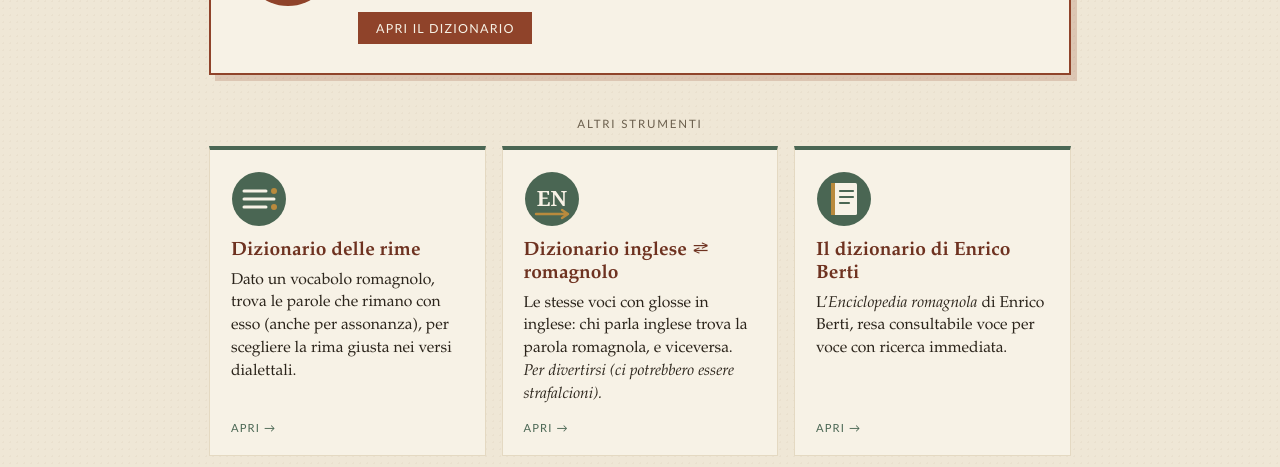
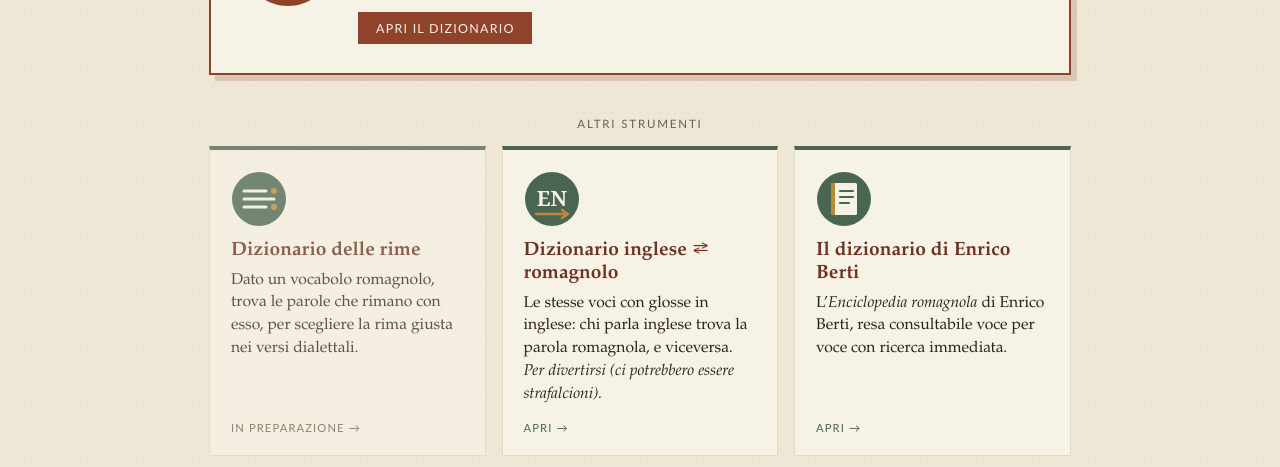
Before and after one commit to luigimascalaito-lab/dizionarioromagnolo, a plain HTML site: page index.html in a window 1280 px wide. Shown: the part 485-952 px from the top of the page. Drawn offline with Linux system fonts and the light colour scheme.

Commit message:
Add files via upload

```diff
--- a/index.html
+++ b/index.html
@@ -131,15 +131,15 @@
 
 <p class="sezione">Altri strumenti</p>
 <div class="griglia">
-  <a class="scheda" href="rime/">
+  <a class="scheda presto" href="rime/">
     <svg class="ico" viewBox="0 0 56 56" aria-hidden="true">
       <circle cx="28" cy="28" r="27" fill="#4A6653"/>
       <path d="M13 20 h22 M13 28 h30 M13 36 h22" stroke="#F7F2E6" stroke-width="3" stroke-linecap="round"/>
       <circle cx="43" cy="20" r="3" fill="#B98A3D"/><circle cx="43" cy="36" r="3" fill="#B98A3D"/>
     </svg>
     <h3>Dizionario delle rime</h3>
-    <p>Dato un vocabolo romagnolo, trova le parole che rimano con esso (anche per assonanza), per scegliere la rima giusta nei versi dialettali.</p>
-    <span class="apri">Apri →</span>
+    <p>Dato un vocabolo romagnolo, trova le parole che rimano con esso, per scegliere la rima giusta nei versi dialettali.</p>
+    <span class="apri">In preparazione →</span>
   </a>
   <a class="scheda" href="inglese/">
     <svg class="ico" viewBox="0 0 56 56" aria-hidden="true">
```
